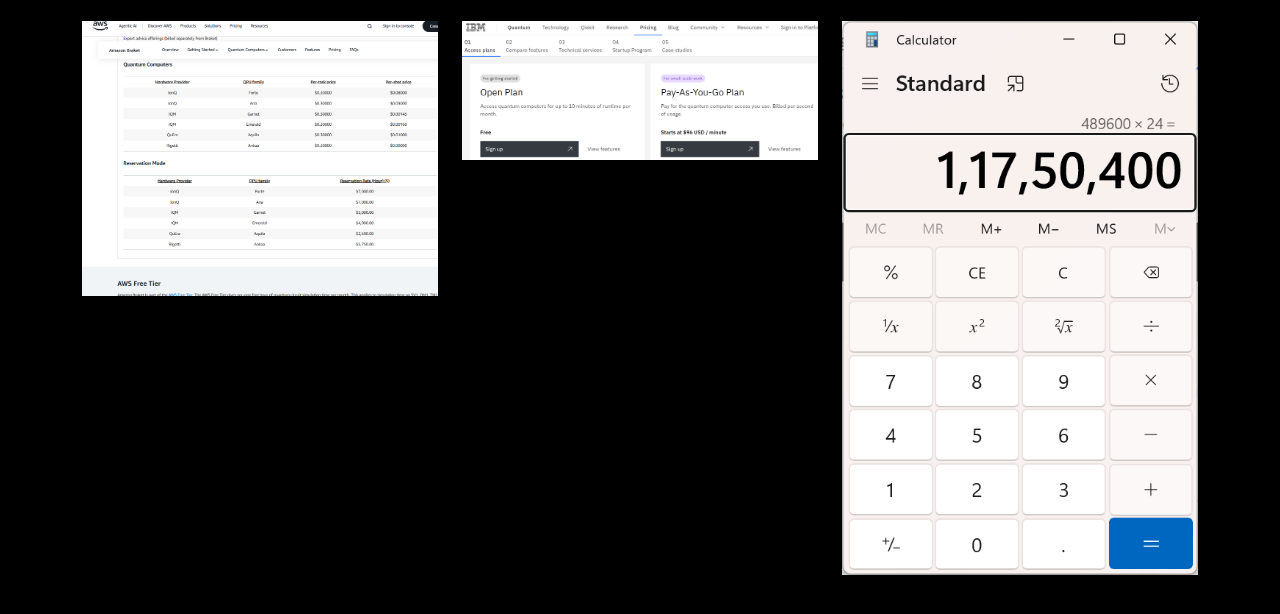
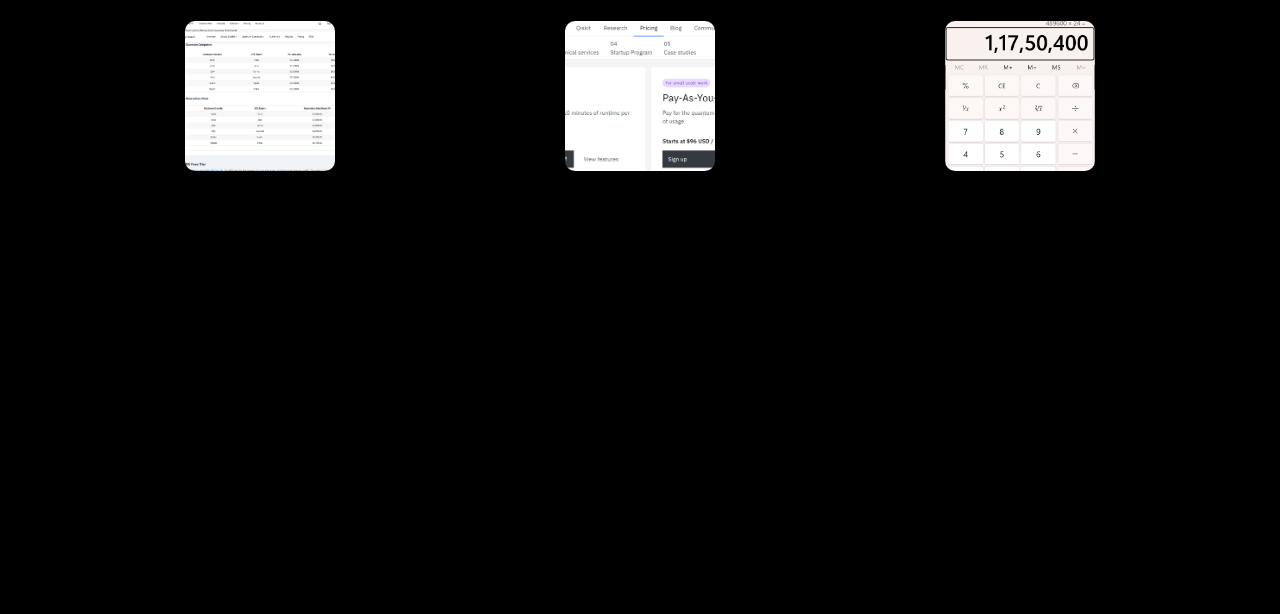
Before and after one commit to nudurumatinagajyothi/Quantum-computing-website-, a plain HTML site: page subscription.html in a window 1280 px wide. Shown: the part 142-756 px from the top of the page. Drawn offline with nearby package versions, Linux system fonts and the light colour scheme.

Commit message:
Update subscription.html

```diff
--- a/subscription.html
+++ b/subscription.html
@@ -4,13 +4,14 @@
   <meta charset="UTF-8">
   <meta name="viewport" content="width=device-width, initial-scale=1.0">
   <title>Subscription Plans</title>
+  <!-- Bootstrap CSS -->
   <link href="https://cdn.jsdelivr.net/npm/bootstrap@5.3.0/dist/css/bootstrap.min.css" rel="stylesheet">
   <link rel="stylesheet" href="style.css">
 </head>
 <body>
 
   <!-- ✅ Navbar -->
-  <!-- ✅ Navbar will be loaded here -->
+  <div id="navbar-container"></div>
   <script src="navbar.js"></script>
 
   <!-- ✅ Subscription Plans Section -->
@@ -20,28 +21,33 @@
 
       <!-- Basic Plan Image -->
       <div class="col-md-4 text-center">
-
-      <img src="images\aws.png" class="img-fluid" alt="Basic Plan">
+        <img src="images/aws.png" class="img-fluid img-uniform" alt="Basic Plan">
       </div>
 
       <!-- Standard Plan Image -->
       <div class="col-md-4 text-center">
-      <img src="images\ibm.png" class="img-fluid" alt="Standard Plan">
+        <img src="images/ibm.png" class="img-fluid img-uniform" alt="Standard Plan">
       </div>
 
       <!-- Premium Plan Image -->
       <div class="col-md-4 text-center">
-      <img src="images\cal.png " class="img-fluid" alt="Premium Plan">
+        <img src="images/cal.png" class="img-fluid img-uniform" alt="Premium Plan">
       </div>
+    </div>
+  </section>
+
+  <!-- ✅ Image Styling -->
   <style>
     .img-uniform {
-  width: 100px;       /* Same width for all images */
-  height: 100px;      /* Same height for all images */
-  object-fit: cover;  /* Scale image to fit container without distortion */
-  border-radius: 10px; /* Optional: rounded corners */
-  box-shadow: 0 4px 8px rgba(0,0,0,0.2); /* Optional: subtle shadow */
+      width: 150px;
+      height: 150px;
+      object-fit: cover;
+      border-radius: 10px;
+      box-shadow: 0 4px 8px rgba(0,0,0,0.2);
     }
   </style>
 
-  </div>
-</section>
+  <!-- ✅ Bootstrap JS (needed for hamburger menu) -->
+  <script src="https://cdn.jsdelivr.net/npm/bootstrap@5.3.0/dist/js/bootstrap.bundle.min.js"></script>
+</body>
+</html>
```
Lines whose indentation alone changed are shown as unchanged.
